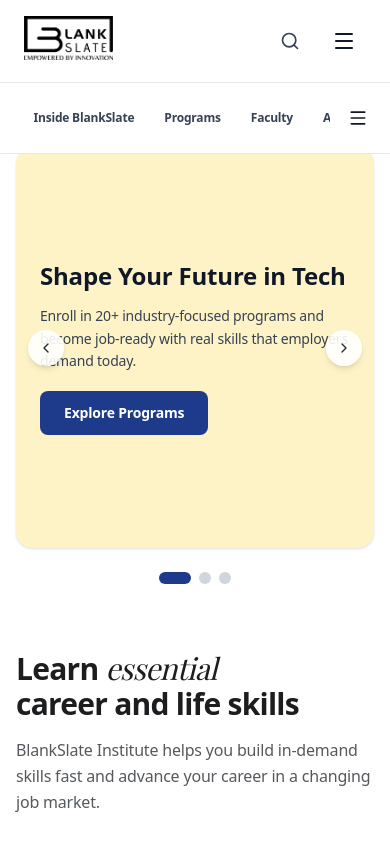
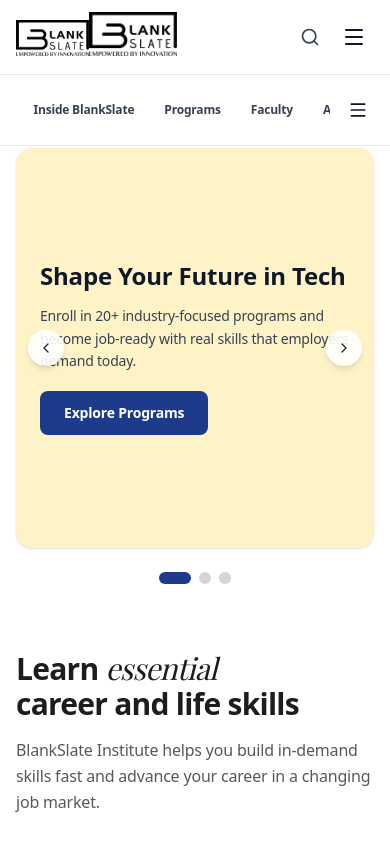
Before and after one commit to techbyrayyan/blank-slate-ins, a Next.js app: page / in a window 390 px wide. Shown: the top 844 px of the page. Built offline with nearby package versions, Linux system fonts and the light colour scheme.

Commit message:
fix: adjust mobile header sizing so hamburger menu icon is always visible

```diff
--- a/src/components/Navbar.js
+++ b/src/components/Navbar.js
@@ -169,9 +169,10 @@ export default function Navbar({ onOpenApply }) {
           <div className={`bg-white border-b border-gray-200 overflow-hidden transition-all duration-400 ease-in-out ${
             isScrolled ? "max-h-0 opacity-0 py-0" : "max-h-28 opacity-100"
           }`}>
-            <div className="max-w-7xl mx-auto px-6 lg:px-10 py-4 flex items-center gap-6">
+            <div className="max-w-7xl mx-auto px-4 sm:px-6 lg:px-10 py-3 sm:py-4 flex items-center justify-between gap-2 sm:gap-6">
               <div className="flex-shrink-0">
-                <Logo variant="dark" size="lg" />
+                <Logo variant="dark" size="md" className="sm:hidden" />
+                <Logo variant="dark" size="lg" className="hidden sm:inline-flex" />
               </div>
               <div className="flex-1 hidden md:flex max-w-2xl">
                 <div className="relative w-full">
@@ -184,13 +185,13 @@ export default function Navbar({ onOpenApply }) {
                   </button>
                 </div>
               </div>
-              <div className="flex items-center gap-3 ml-auto">
+              <div className="flex items-center gap-1.5 sm:gap-3 ml-auto flex-shrink-0">
                 <Link href="/student-portal"
                   className="hidden lg:inline-flex text-sm font-semibold text-gray-700 hover:text-[#1e3a8a] transition-colors px-2 whitespace-nowrap">
                   Student Portal
                 </Link>
                 <button onClick={() => setSearchModalOpen(true)}
-                  className="md:hidden p-2.5 text-gray-700 hover:text-[#1e3a8a] transition-colors" aria-label="Search">
+                  className="md:hidden p-2 text-gray-700 hover:text-[#1e3a8a] transition-colors" aria-label="Search">
                   <Search className="w-5 h-5" />
                 </button>
                 <Link href="/student-portal"
@@ -210,7 +211,7 @@ export default function Navbar({ onOpenApply }) {
                   <Globe className="w-5 h-5" />
                 </button>
                 <button onClick={() => setMobileMenuOpen(true)}
-                  className="xl:hidden p-2.5 text-gray-900 hover:text-[#1e3a8a] rounded transition-colors" aria-label="Open menu">
+                  className="xl:hidden p-2 text-gray-900 hover:text-[#1e3a8a] rounded transition-colors flex items-center justify-center" aria-label="Open menu">
                   <Menu className="w-6 h-6" />
                 </button>
               </div>
```
